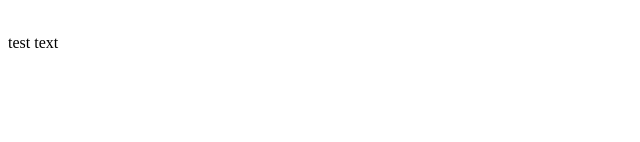
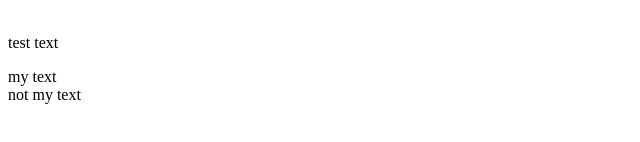
Before and after one commit to vitaliyeb/reactTestComponents, a React (Create React App) app: page / in a window 1280 px wide. Shown: the part 314-456 px from the top of the page, without its empty margins (0-640 px from the left). Built offline with nearby package versions, Linux system fonts and the light colour scheme; the HTML template or start-up script is replaced by a standard one.

Commit message:
тест на toHaveTextContent

```diff
--- a/src/jestDomComponent.js
+++ b/src/jestDomComponent.js
@@ -88,6 +88,12 @@ export default function JestDomComponent () {
             </div>
 
             <div>
+                {/*toHaveTextContent*/}
+                <div data-testid='haveTextMyText'>my text</div>
+                <div data-testid='notHaveTextContent'> not my text</div>
+            </div>
+
+            <div>
                 {/**/}
                 <div data-testid=''></div>
             </div>
```
Also changed, not shown: 1 other file (tests, documents, lock files or other folders).
